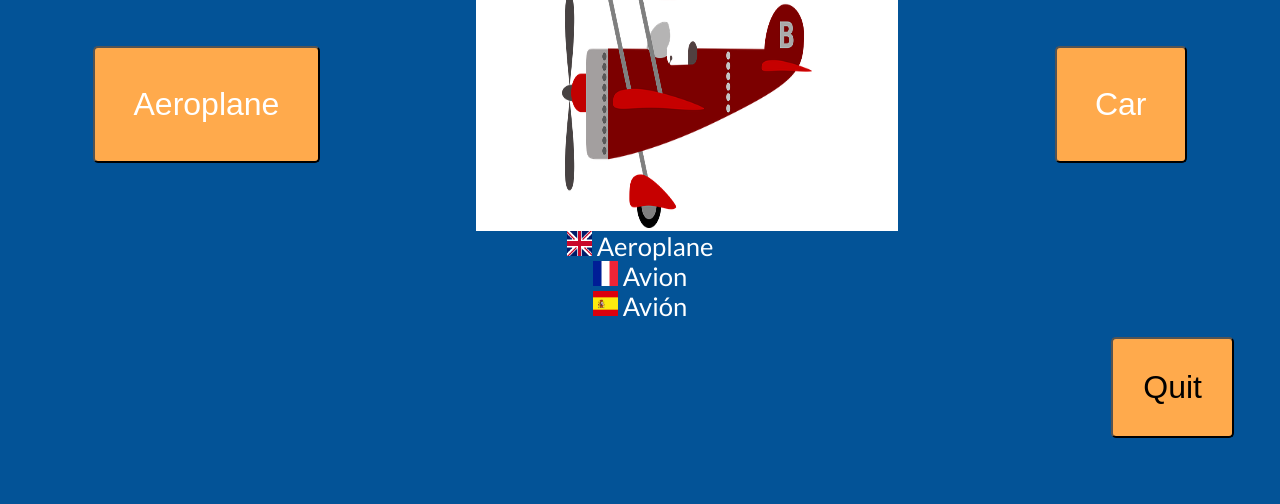
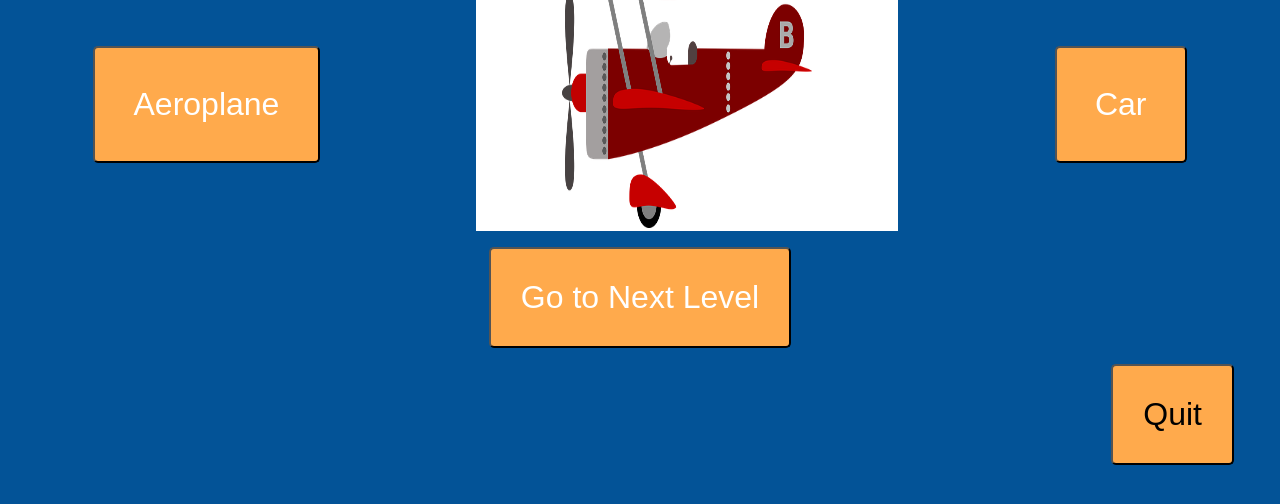
Before and after one commit to violetguos/top-jam-2021, a plain HTML site: page game/main-game-screen.html in a window 1280 px wide. Shown: the part 114-618 px from the top of the page. Drawn offline with Linux system fonts and the light colour scheme.

Commit message:
added next level button and hide bottom language answers at game start

```diff
--- a/game/css/style.css
+++ b/game/css/style.css
@@ -30,6 +30,13 @@ body {
     display: flex;
     justify-content: center;
     font-size: 4vw;
+}
+
+.next-level {
+    display: flex;
+    justify-content: center;
+    padding-top: 1em;
+
 }
 
 
--- a/game/js/game.js
+++ b/game/js/game.js
@@ -125,6 +125,7 @@ document.querySelector('.left-btn').addEventListener('click', buttonClick);
 document.querySelector('.right-btn').addEventListener('click', buttonClick);
 
 // beginning content
+document.querySelector('.languages-display').style.display = "none";
 document.querySelector('#english').textContent = word_list_answers[word_list_answers_iter][0];
 document.querySelector('#french').textContent = word_list_answers[word_list_answers_iter][1];
 document.querySelector('#spanish').textContent = word_list_answers[word_list_answers_iter][2];
--- a/game/main-game-screen.html
+++ b/game/main-game-screen.html
@@ -37,6 +37,9 @@
             <div> <img src="images/1200px-Flag_of_France.svg.png" alt="French Flag"> <span id="french"></span></div>
             <div> <img src="images/Spain_flag_300.png" alt="Spanish Flag"> <span id="spanish"></span> </div>
         </div>
+        <div class="next-level">
+            <button class="next-level-button btn btn-white">Go to Next Level</button>
+        </div>
         <div class="footer">
             <button class="btn btn-black" onclick="location.href='index.html'">Quit</button>
         </div>
```
